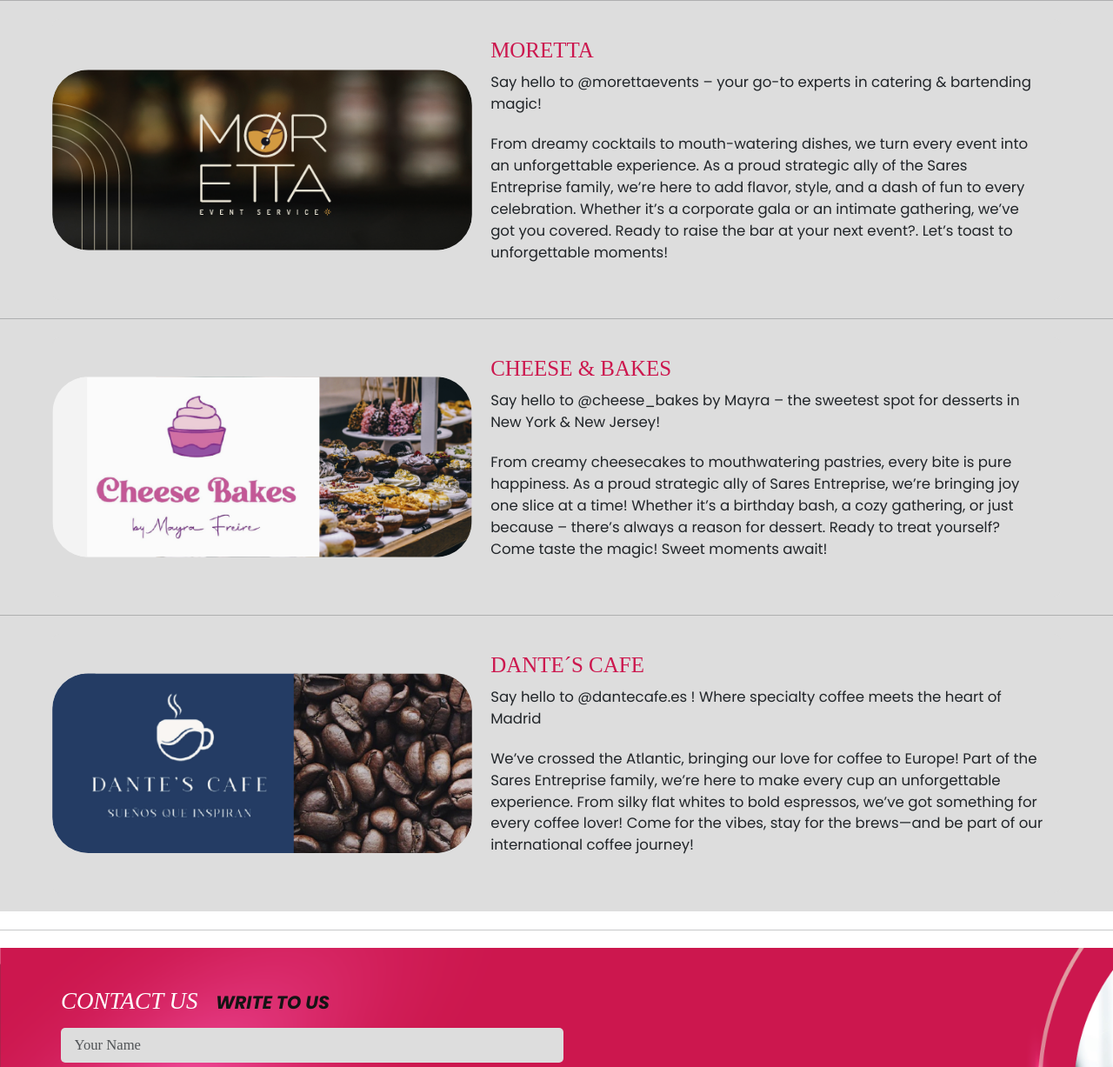
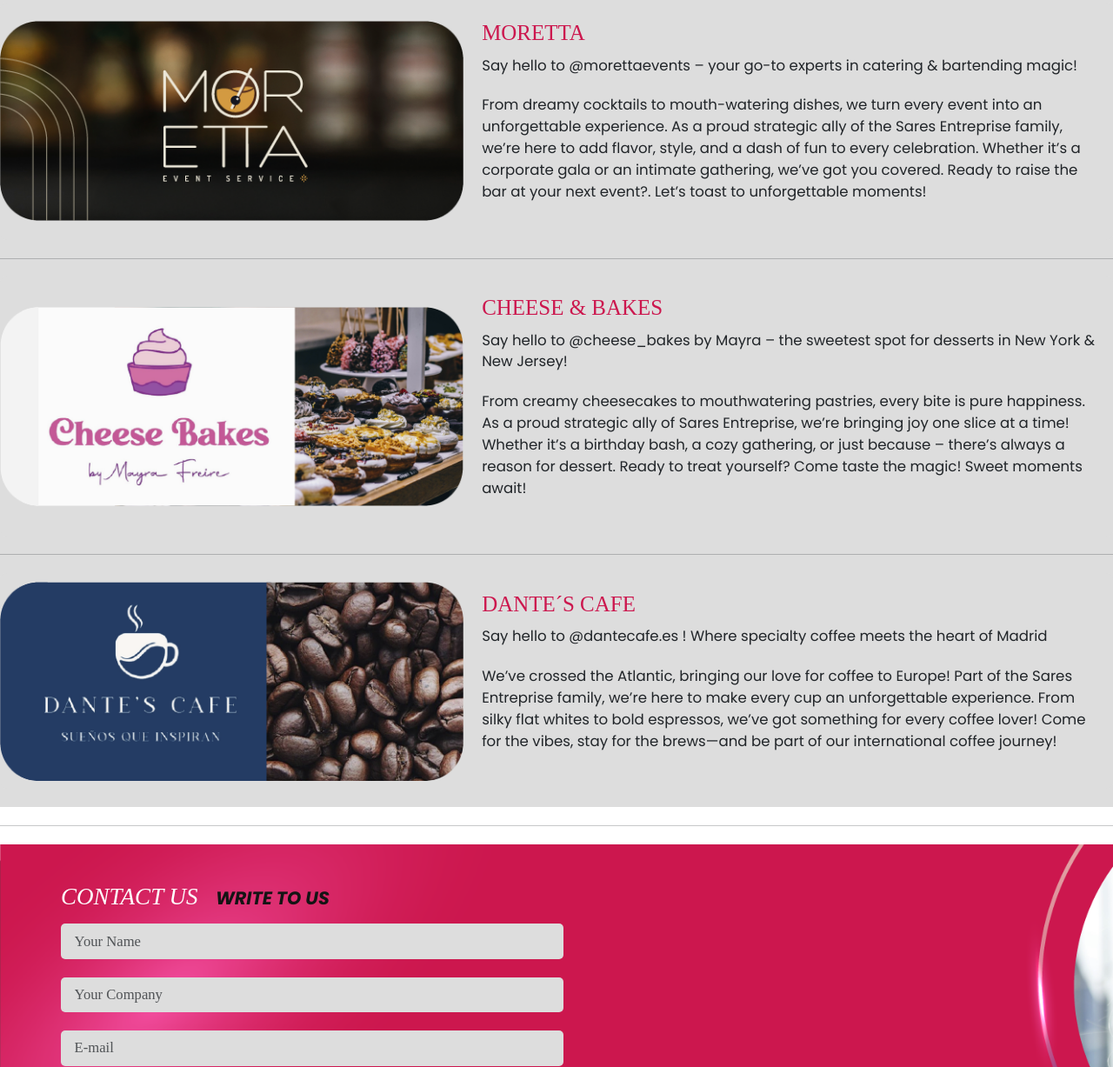
Before and after one commit to Esteban0802/Sares-Enterprise, a plain HTML site: page food-beverage.html in a window 1280 px wide. Shown: the part 1216-2443 px from the top of the page at 87% size. Drawn offline with nearby package versions, Linux system fonts and the light colour scheme; a script that the page names is missing; a web font is replaced by a local one.

Commit message:
Modificando pagina

```diff
--- a/food-beverage.html
+++ b/food-beverage.html
@@ -130,7 +130,7 @@
             <hr>
             <div class="card card-socio mx-auto border border-0">
                 <div class="row g-0">
-                <div class="col-md-5 my-auto">
+                <div class="col-md-5 my-auto mx-auto">
                     <img src="./img/Empresas de Alianzas - Dante Cafe.png" class="img-fluid img-socios rounded-5" alt="...">
                 </div>
                 <div class="col-md-7">
--- a/style.css
+++ b/style.css
@@ -112,7 +112,7 @@ body {
 }
 
 .card-socio{
-    width: 145vh;
+    width: auto;
     background-color: #DDDDDD;
 }
 
@@ -221,6 +221,9 @@ overflow: hidden;
     transition: 0.1s;
 }
 
+hr{
+    width: auto;
+}
 
 
 .card-plan{
```
